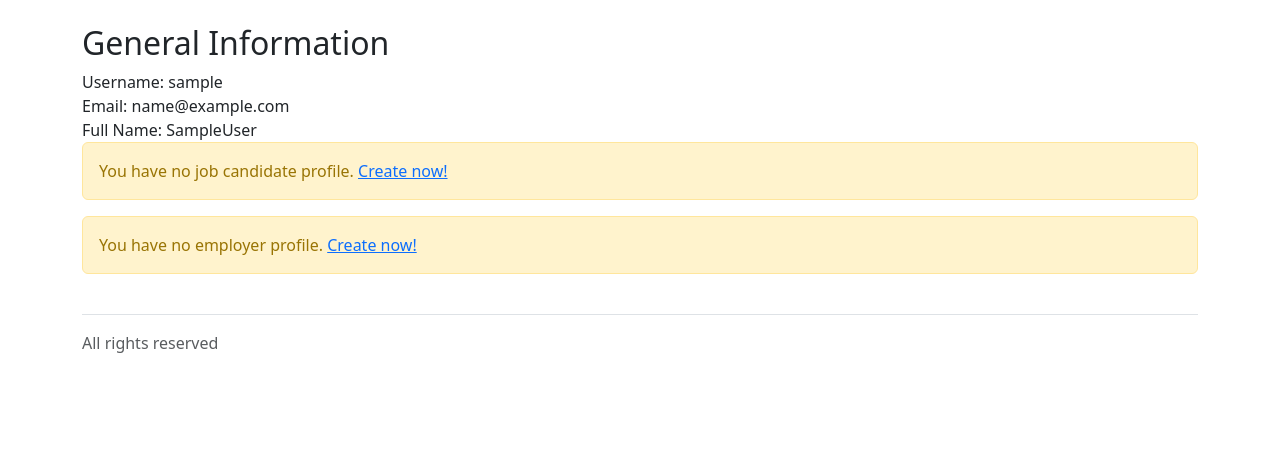
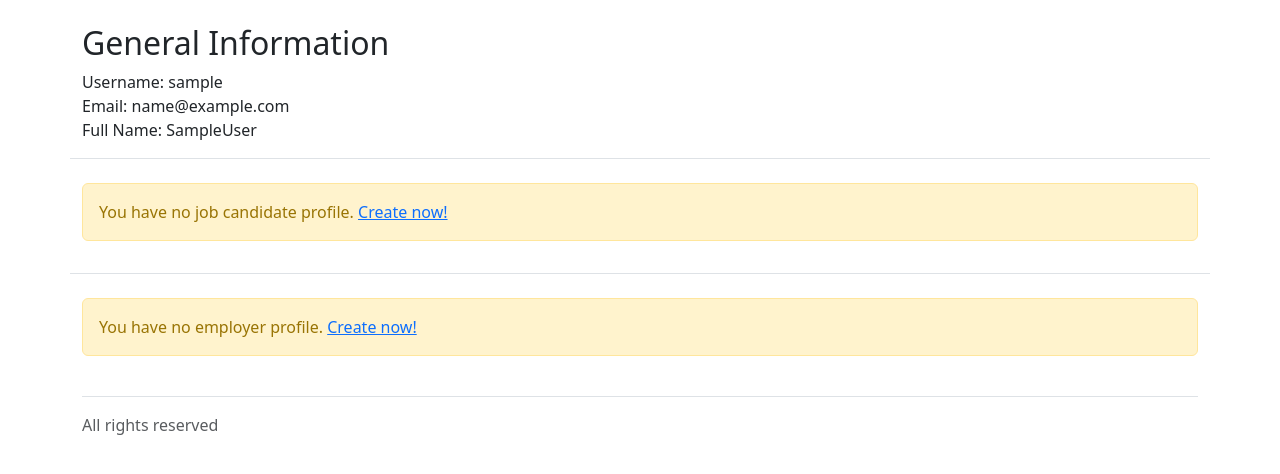
Before and after one commit to thisisjab/jobportal-django, a Django app: page /profile/ in a window 1280 px wide. Shown: the part 73-547 px from the top of the page. Run offline with Django 4.2, Linux system fonts and the light colour scheme; the visitor is signed in with stand-in values (Sample User, id 1); data that the repository does not hold is empty; some libraries are stand-ins or nearby versions.

Commit message:
Improve profile page by adding padding and border

```diff
--- a/templates/portal/profile.html
+++ b/templates/portal/profile.html
@@ -10,7 +10,7 @@
 
         <div class="col-12">Email: {{ user.email }}</div>
 
-        <div class="col-12">Full Name:
+        <div class="col-12 pb-3 mb-4 border-bottom">Full Name:
         {% if not user.first_name and not user.last_name %}
         not specified
         {% else %}
@@ -20,7 +20,7 @@
 
         {% if user.jobcandidate %}
         <div class="col-12">
-            <h2>User Profile</h2>
+            <h2>User Profile <a href="#" class="btn btn-primary">Edit</a></h2>
             <p>This profile will be shown as your resume to empolyers.</p>
         </div>
 
@@ -40,7 +40,7 @@
         {% endif %}
         </div>
 
-        <div class="col-12">Description:
+        <div class="col-12 pb-3 mb-4 border-bottom">Description:
         {% if not user.jobcandidate.description %}
         not specified
         {% else %}
@@ -48,7 +48,7 @@
         {% endif %}
         </div>
         {% else %}
-        <div class="col-12">
+        <div class="col-12 pb-3 mb-4 border-bottom">
             <div class="alert alert-warning" role="alert">
                 You have no job candidate profile. <a href="{% url 'portal:add_jobcandidate' %}">Create now!</a>
             </div>
```
